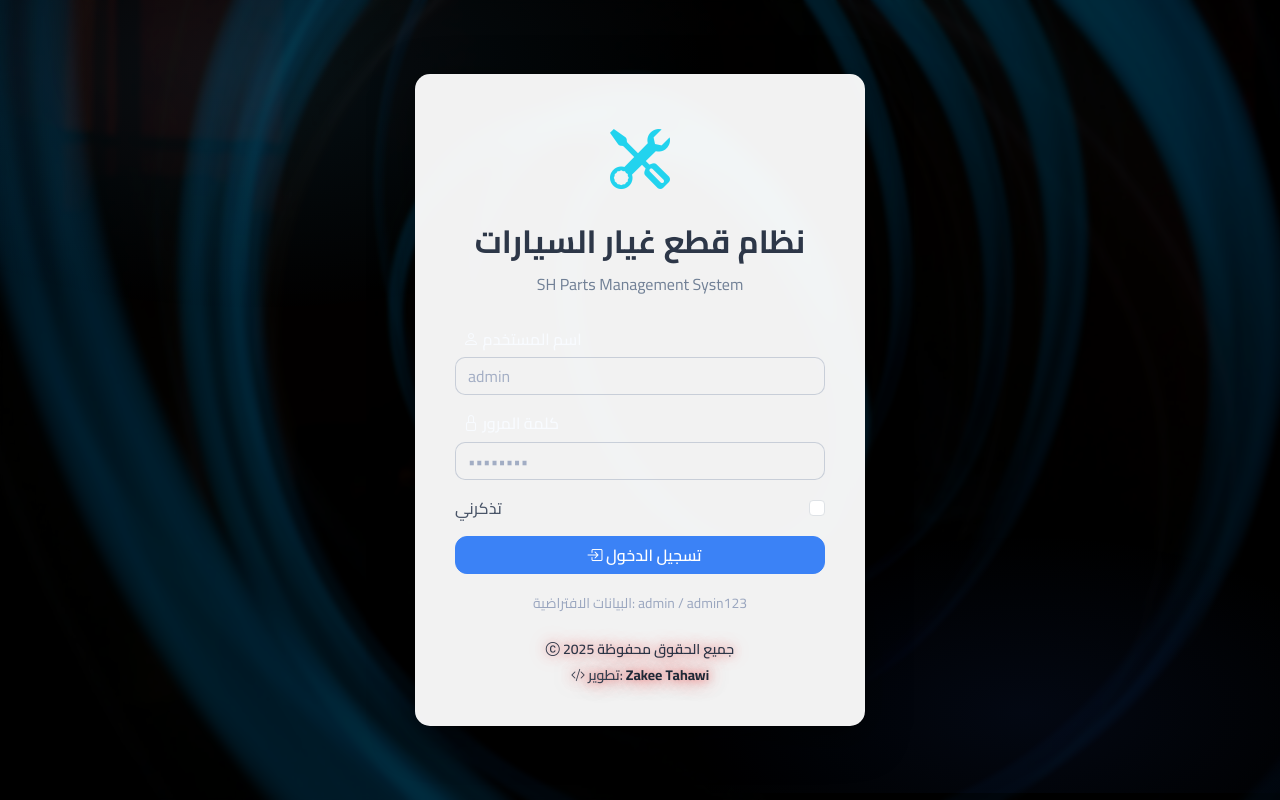
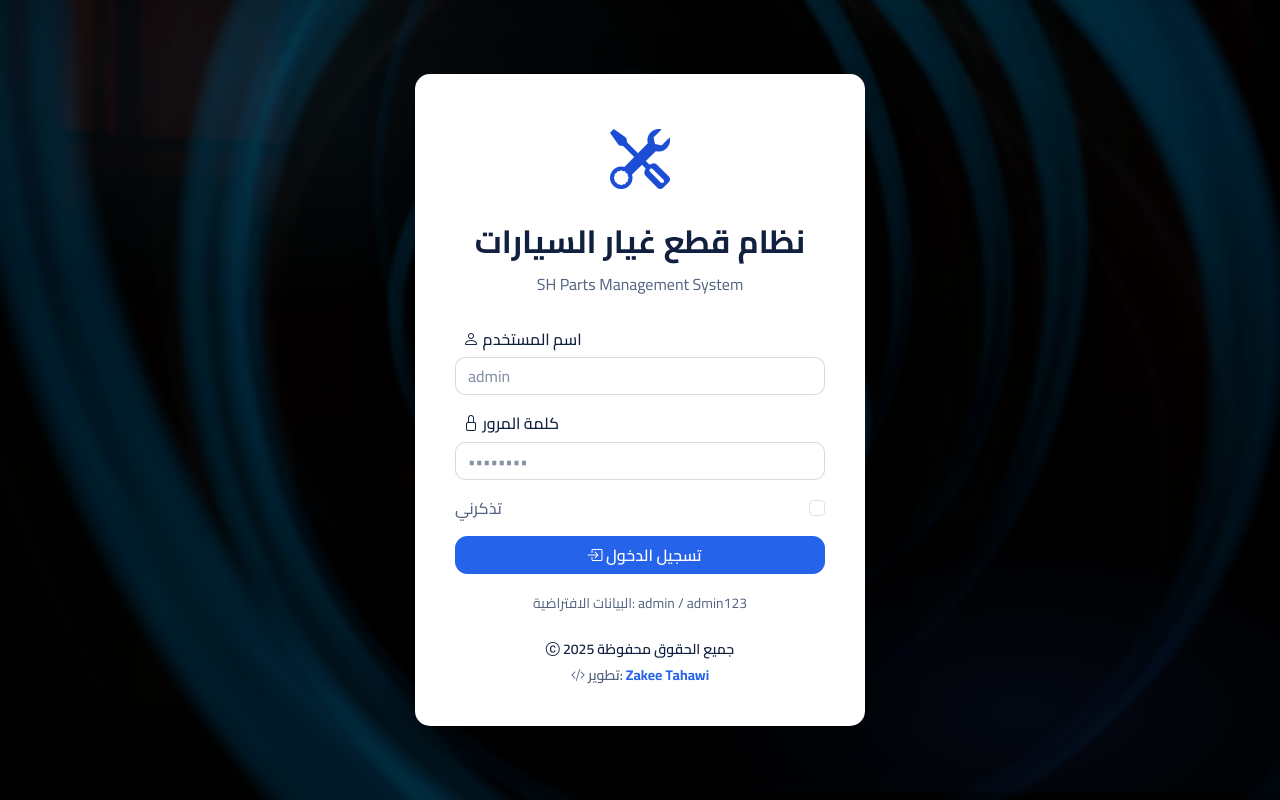
Before and after one commit to ba3tezr/sh-parts, a Django app: page /login/ in a window 1280 px wide. Run offline with Django 5.2, Linux system fonts and the light colour scheme; data comes from the database, SQL or seed files in the repository; parts of the project's set-up code (start-up, migrations or seed data) failed here and were passed over.

Commit message:
live update

```diff
--- a/static/css/style.css
+++ b/static/css/style.css
@@ -2,9 +2,38 @@
 .dropdown-menu { z-index: 2000; }
 
 /* -------------------------------------------------- */
-/* Core theme tokens                                  */
+/* Core theme tokens - Default: Day Blue Theme       */
 /* -------------------------------------------------- */
 :root {
+    --bg: #e9f2ff;
+    --card-bg: #ffffff;
+    --text: #10203e;
+    --muted: #536480;
+    --text-color: var(--text);
+    --text-secondary: var(--muted);
+    --border-color: rgba(16, 32, 62, 0.16);
+    --primary: #2563eb;
+    --primary-600: #1e40af;
+    --accent-color: #1b4ed4;
+    --success: #15803d;
+    --warning: #c2410c;
+    --danger: #b91c1c;
+    --info: #0369a1;
+    --alert-success-fg: #14532d;
+    --alert-warning-fg: #7c2d12;
+    --alert-info-fg: #0b3a60;
+    --alert-danger-fg: #7f1d1d;
+    --input-bg: #ffffff;
+    --input-border: rgba(16, 32, 62, 0.16);
+    --input-ring: rgba(37, 99, 235, 0.25);
+    --table-header-bg: rgba(30, 64, 175, 0.12);
+    --table-row-hover: rgba(37, 99, 235, 0.12);
+    --shadow-soft: 0 18px 40px rgba(15, 23, 42, 0.12);
+    --shadow-card: 0 12px 32px rgba(15, 23, 42, 0.08);
+}
+
+html[data-theme='dark-blue'],
+body[data-theme='dark-blue'] {
     --bg: #0f172a;
     --card-bg: #111c2f;
     --text: #f8fbff;
--- a/static/js/app.js
+++ b/static/js/app.js
@@ -3,7 +3,7 @@
   var supportedThemes = ['dark-blue','light','day-blue','camel-dune','olive-sage'];
   function applyTheme(theme){
     if (supportedThemes.indexOf(theme) === -1) {
-      theme = 'dark-blue';
+      theme = 'day-blue';
     }
     var html = document.documentElement;
     var body = document.body;
@@ -21,7 +21,7 @@
   document.addEventListener('DOMContentLoaded', function(){
     var saved = null;
     try { saved = localStorage.getItem('theme'); } catch(e){}
-  applyTheme(saved || 'dark-blue');
+  applyTheme(saved || 'day-blue');
     document.querySelectorAll('.theme-btn').forEach(function(btn){
       btn.addEventListener('click', function(){
         var t = btn.getAttribute('data-theme');
--- a/templates/pages/login.html
+++ b/templates/pages/login.html
@@ -11,7 +11,7 @@
     <script>
       (function(){
         try {
-          var t = localStorage.getItem('theme') || 'dark-blue';
+          var t = localStorage.getItem('theme') || 'day-blue';
           document.documentElement.setAttribute('data-theme', t);
         } catch(e){}
       })();
@@ -68,7 +68,7 @@
         }
 
         .login-card {
-            background: rgba(255, 255, 255, 0.95);
+            background: var(--card-bg);
             backdrop-filter: blur(10px);
             border-radius: 15px;
             padding: 40px;
@@ -77,7 +77,7 @@
             width: 100%;
             position: relative;
             z-index: 2; /* فوق طبقة الخلفية المتحركة */
-            color: #4a5568; /* لون الخط رمادي غامق */
+            color: var(--text);
         }
 
         .login-logo {
@@ -92,15 +92,36 @@
 
         .login-logo h2 {
             margin-top: 15px;
-            color: #2d3748;
+            color: var(--text);
             font-weight: 700;
         }
         .login-logo p.text-muted {
-            color: #718096 !important;
+            color: var(--text-secondary) !important;
         }
         .login-card label {
-            color: #4a5568;
+            color: var(--text);
             font-weight: 500;
+        }
+        .login-card .form-control {
+            background: var(--input-bg);
+            color: var(--primary);
+            border-color: var(--input-border);
+            font-weight: 500;
+        }
+        .login-card .form-control::placeholder {
+            color: var(--text-secondary);
+            opacity: 0.7;
+        }
+        .login-card .form-control:focus {
+            color: var(--primary);
+            border-color: var(--primary);
+            box-shadow: 0 0 0 0.25rem var(--input-ring);
+        }
+        .login-card .form-check-label {
+            color: var(--text-secondary);
+        }
+        .login-card .text-center.text-muted small {
+            color: var(--text-secondary) !important;
         }
         .form-control:hover { box-shadow: 0 0 0 .15rem rgba(56,189,248,.15); }
         .login-card { animation: fadeUp .4s ease-out; }
@@ -176,11 +197,11 @@
 
             <!-- Footer with copyright -->
             <div class="text-center mt-4" style="position: relative; z-index: 2;">
-                <p class="mb-1" style="color: #2d3748; font-size: 14px; font-weight: 600; text-shadow: 0 0 10px rgba(239, 68, 68, 0.6), 0 0 20px rgba(239, 68, 68, 0.4);">
+                <p class="mb-1" style="font-size: 14px; font-weight: 600; color: var(--text);">
                     <i class="bi bi-c-circle"></i> جميع الحقوق محفوظة 2025
                 </p>
-                <p class="mb-0" style="color: #374151; font-size: 14px; font-weight: 600; text-shadow: 0 0 10px rgba(239, 68, 68, 0.7), 0 0 20px rgba(239, 68, 68, 0.5), 0 0 30px rgba(239, 68, 68, 0.3);">
-                    <i class="bi bi-code-slash"></i> تطوير: <strong style="color: #1f2937;">Zakee Tahawi</strong>
+                <p class="mb-0" style="font-size: 14px; font-weight: 600; color: var(--text-secondary);">
+                    <i class="bi bi-code-slash"></i> تطوير: <strong style="color: var(--primary);">Zakee Tahawi</strong>
                 </p>
             </div>
         </div>
```
Also changed, not shown: templates/base/base.html (+5 -9 lines), 2 other files.
